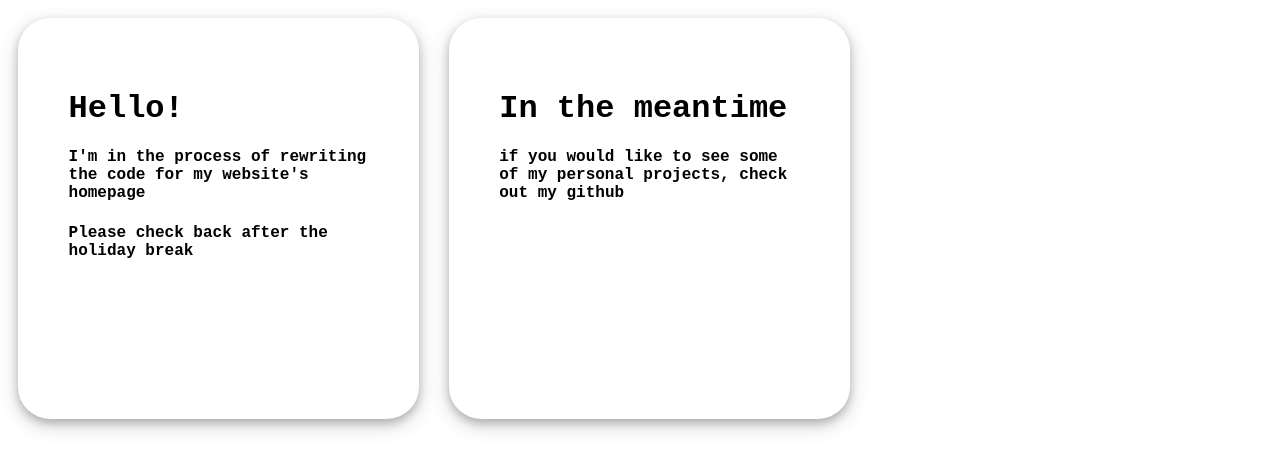
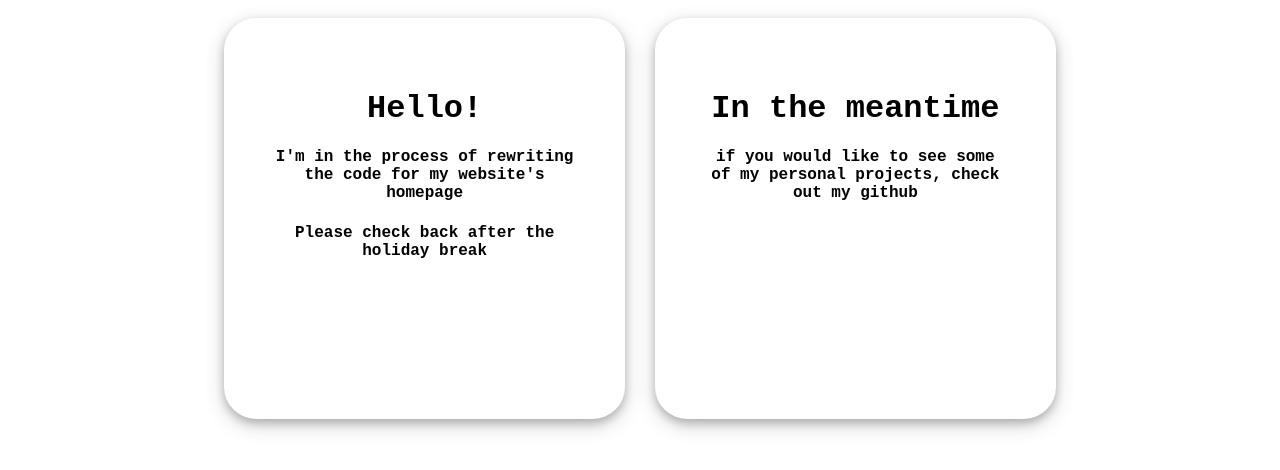
Before and after one commit to dokastho/Homepage, a Flask app: page / in a window 1280 px wide. Shown: the top 470 px of the page. Run offline with Flask 2, Linux system fonts and the light colour scheme.

Commit message:
center divs

```diff
--- a/homepage/static/css/style.css
+++ b/homepage/static/css/style.css
@@ -1,6 +1,10 @@
 
 .banner {
     background-color: #01245B;
+}
+
+.wrapper {
+    text-align: center;
 }
 
 .w-background {
```
